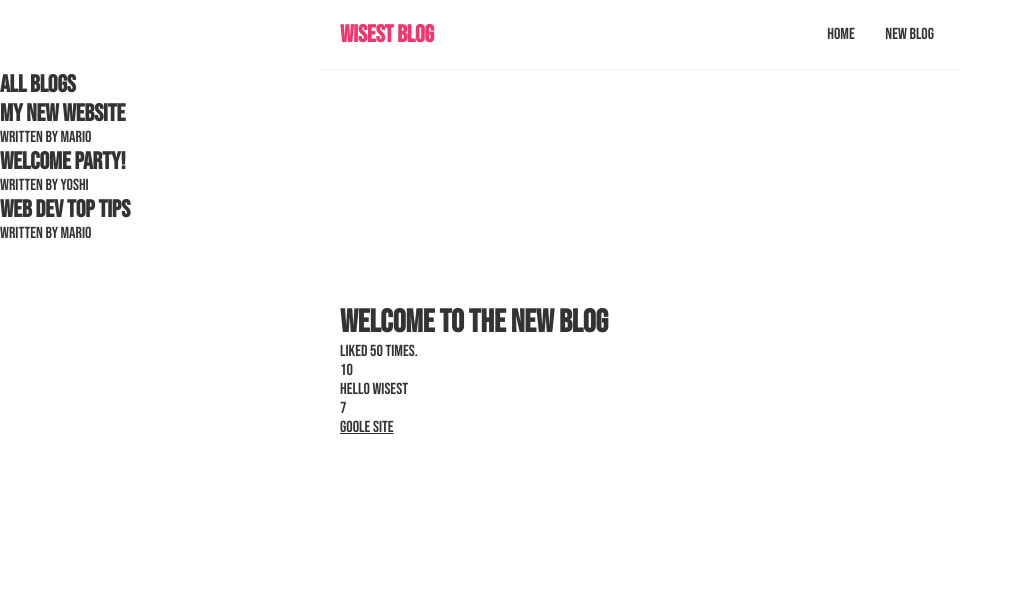
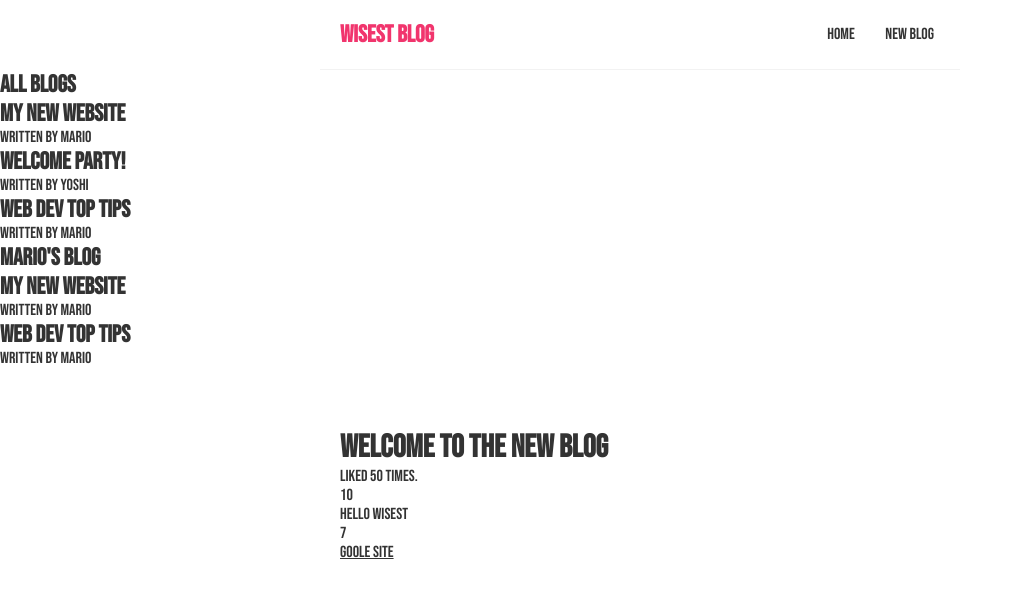
Before and after one commit to codewisest/wisest-blog, a React (Create React App) app: page / in a window 1280 px wide. Shown: the top 598 px of the page, without its empty margins (0-1023 px from the left). Built offline with nearby package versions, Linux system fonts and the light colour scheme.

Commit message:
reuse component with filter

```diff
--- a/src/Home.js
+++ b/src/Home.js
@@ -15,6 +15,10 @@ const Home = () => {
   return (
     <div className="home">
       <BlogList blogs={blogs} title={"All Blogs"} />
+      <BlogList
+        blogs={blogs.filter((blog) => blog.author === "mario")}
+        title={"Mario's blog"}
+      />
     </div>
   );
 };
```
